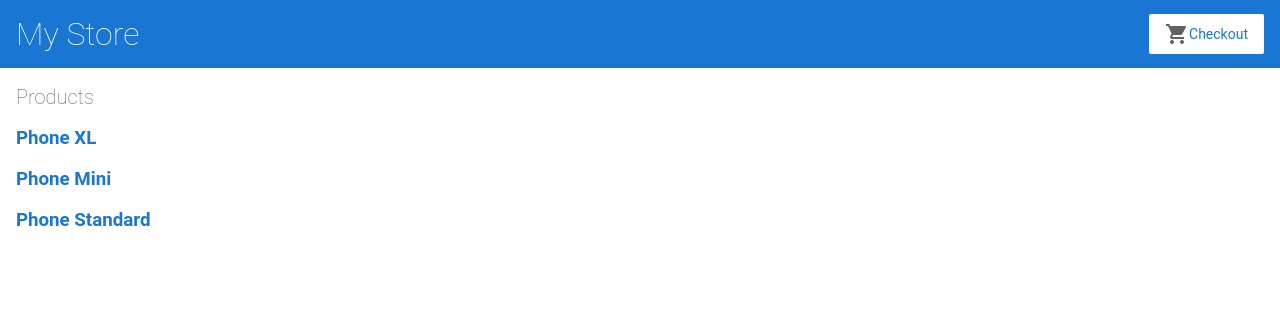
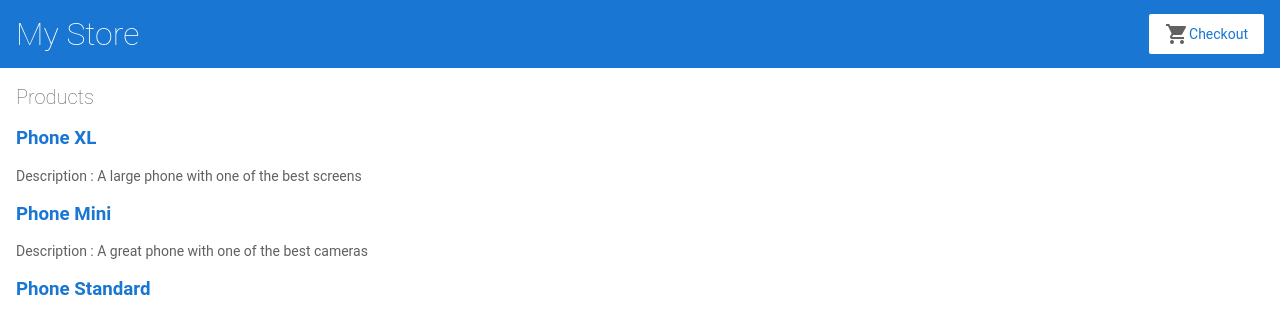
Before and after one commit to jeremy-josien/hf3w5l, an Angular app: page / in a window 1280 px wide. Shown: the top 334 px of the page. Built offline with nearby package versions, Linux system fonts and the light colour scheme.

Commit message:
1 file modified

```diff
--- a/src/app/product-list/product-list.component.html
+++ b/src/app/product-list/product-list.component.html
@@ -1,9 +1,13 @@
 <h2>Products</h2>
 <div *ngFor="let product of products">
 <h3>
-  <a [title]="product.name + ' details'">{{product.name}}
+  <a [title]="product.name + ' details'">
+    {{product.name}}
   </a>
-  </h3>
+</h3>
+<p *ngIf=product.description>
+ Description : {{product.description }}
+ </p>
 </div>
 
 <!--
```
